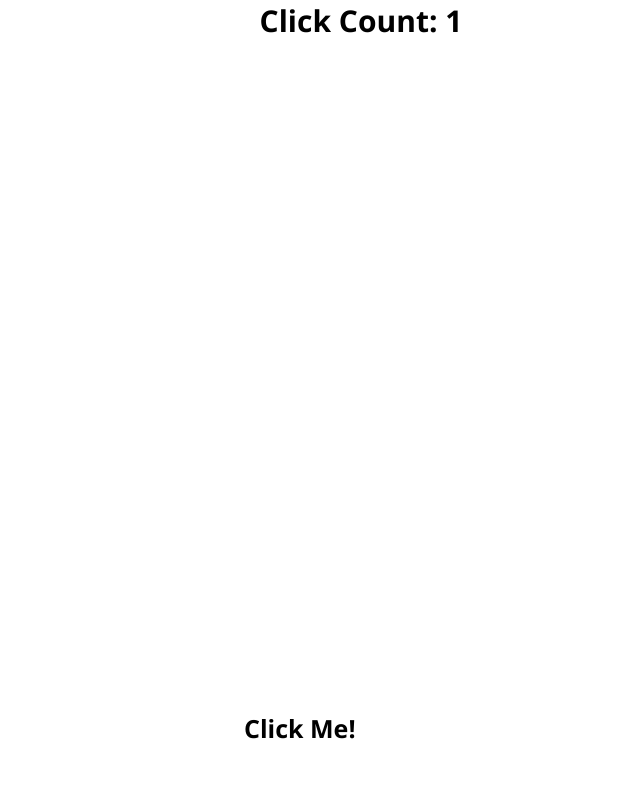
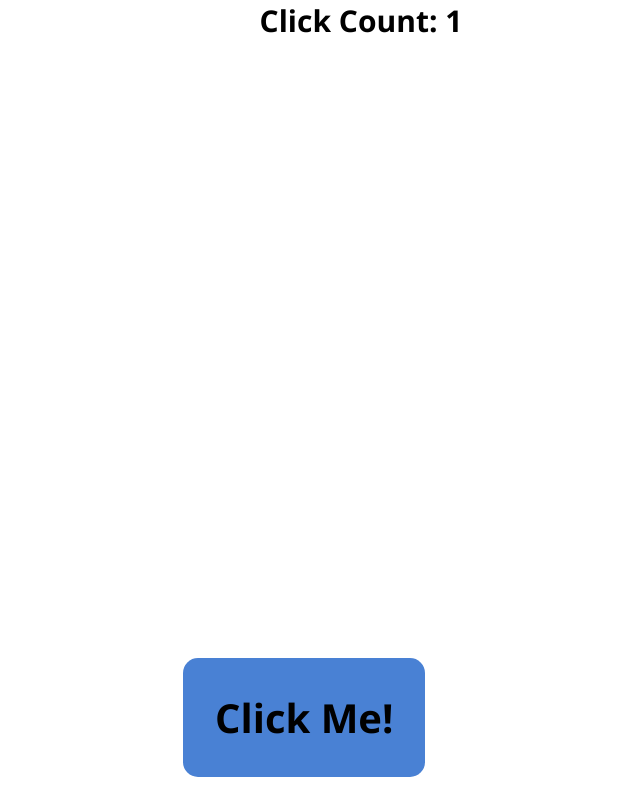
Before and after one commit to TheLuckyman30/f25-cisc474-first-website, a plain HTML site: page index.html in a window 1280 px wide. Both pictures are taken after a click on the element "Click Me!". Shown: the whole page, without its empty margins (279-919 px from the left). Drawn offline with Linux system fonts and the light colour scheme.

Commit message:
Button will now change styles based on each click milestone

```diff
--- a/index.html
+++ b/index.html
@@ -6,12 +6,11 @@
     margin: 0;
     padding: 0;
     font-family: 'Segoe UI', Tahoma, Geneva, Verdana, sans-serif;
-    font-weight: bold;
   "
 >
   <body style="margin: 0; padding: 0">
     <title>Something</title>
-    <div style="width: 100%; text-align: center; font-size: 30px; z-index: -100">
+    <div style="width: 100%; text-align: center; font-size: 30px; z-index: -100; font-weight: bold">
       <div id="counter"></div>
     </div>
     <div
@@ -21,23 +20,65 @@
         cursor: pointer;
         top: 50%;
         left: 50%;
-        background: white;
+        background: rgb(73, 129, 212);
+        font-size: 40px;
+        transform: translate(-50%, -50%);
+        font-weight: bold;
+        border-radius: 15px;
         padding: 2rem;
-        font-size: 25px;
-        transform: translate(-50%, -50%);
-        border-radius: 15px;
       "
     >
       Click Me!
     </div>
     <script>
-      const clickMilestone = {
-        '10clicks': 175,
-        '20clicks': 150,
-        '30clicks': 100,
-        '40clicks': 125,
-        '50clicks': 75,
-        '100ckicks': 50,
+      const clickMilestones = {
+        10: {
+          newTimeOutLength: 175,
+          styleFunction: (button) => {
+            button.style.fontWeight = 'unset';
+            button.style.fontSize = '30px';
+            button.style.padding = '1rem';
+          },
+        },
+        20: {
+          newTimeOutLength: 150,
+          styleFunction: (button) => {
+            button.style.fontSize = '20px';
+            button.style.background = 'white';
+          },
+        },
+        30: {
+          newTimeOutLength: 100,
+          styleFunction: (button) => {
+            button.style.fontSize = '15px';
+            button.style.padding = '0rem';
+          },
+        },
+        40: {
+          newTimeOutLength: 125,
+          styleFunction: (button) => {
+            button.style.fontWeight = 'bold';
+            button.style.fontSize = '25px';
+            button.style.padding = '1rem';
+            button.style.background = 'rgb(73, 129, 212)';
+          },
+        },
+        50: {
+          newTimeOutLength: 75,
+          styleFunction: (button) => {
+            button.style.fontWeight = 'unset';
+            button.style.fontSize = '10px';
+            button.style.padding = '0rem';
+            button.style.background = 'white';
+            button.innerHTML = 'Click';
+          },
+        },
+        100: {
+          newTimeOutLength: 50,
+          styleFunction: (button) => {
+            button.innerHTML = 'I guess this is your life now';
+          },
+        },
       };
 
       const button = document.getElementById('button');
@@ -50,9 +91,8 @@
         const buttonHeight = button.offsetHeight;
         const pageWidth = window.innerWidth;
         const buttonWidth = button.offsetWidth;
-        const counterHeight = counter.offsetHeight;
 
-        const randomY = Math.floor(Math.random() * (pageHeight - buttonHeight - counterHeight));
+        const randomY = Math.floor(Math.random() * (pageHeight - buttonHeight));
         const randomX = Math.floor(Math.random() * (pageWidth - buttonWidth));
 
         button.style.top = '0';
@@ -62,7 +102,6 @@
 
       button.addEventListener('mouseenter', () => {
         if (numberOfClicks > 0) {
-          timeOutLength = clickMilestone[`${numberOfClicks}clicks`] || timeOutLength;
           setTimeout(() => {
             moveButton();
           }, timeOutLength);
@@ -75,6 +114,11 @@
         }
         numberOfClicks++;
         counter.innerHTML = `Click Count: ${numberOfClicks}`;
+        const clickMilestone = clickMilestones[numberOfClicks];
+        if (clickMilestone) {
+          timeOutLength = clickMilestone.newTimeOutLength;
+          clickMilestone.styleFunction(button);
+        }
       });
     </script>
   </body>
```
